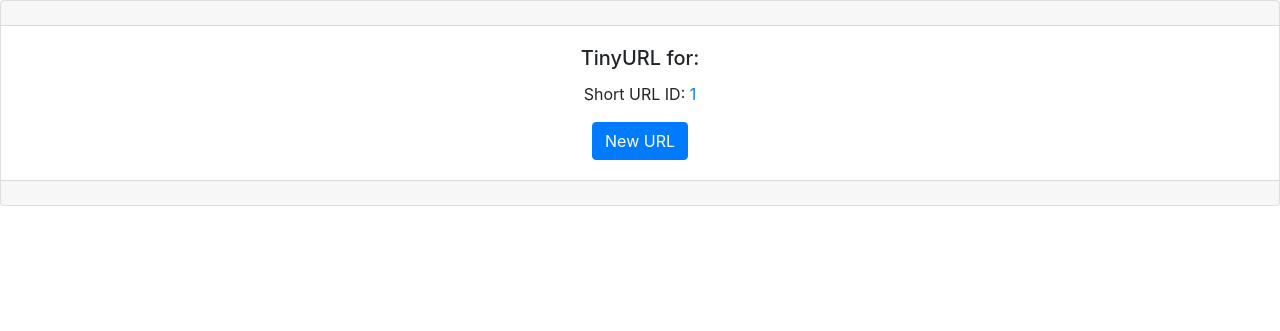
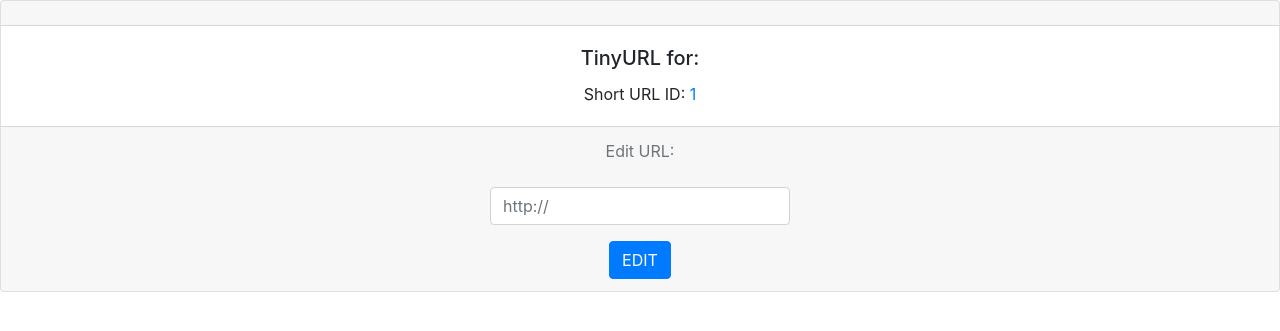
Before and after one commit to knnku/tinyapp, a Node server app: page /urls/1 in a window 1280 px wide. Shown: the part 56-387 px from the top of the page. Run offline with Node 20, Linux system fonts and the light colour scheme; some libraries are stand-ins or nearby versions.

Commit message:
Implement change url form on new url views.

```diff
--- a/express_server.js
+++ b/express_server.js
@@ -16,6 +16,8 @@ tinyUrlApp.set("view engine", "ejs");
 tinyUrlApp.use(express.urlencoded({ extended: true }));
 
 //-------Insert EXPRESS-HTTP methods here------>
+
+
 
 //Delete URL
 tinyUrlApp.post("/urls/:id/delete", (req, res) => {
--- a/views/urls_show.ejs
+++ b/views/urls_show.ejs
@@ -21,9 +21,20 @@
         <p class="card-text">
           Short URL ID: <a href="/u/<%= id %>"><%= id %></a>
         </p>
-        <a class="btn btn-primary" href="/urls/new">New URL</a>
       </div>
-      <div class="card-footer text-muted"></div>
+      <div class="card-footer text-muted">
+          <form action="POST" action="/urls/">
+            <label for="longURL">Edit URL:</label>
+              <input
+                class="form-control"
+                type="text"
+                name="longURL"
+                placeholder="http://"
+                style="width: 300px; margin: 1em auto"
+              />
+              <button class="btn btn-primary" type="submit">EDIT</button>
+          </form>
+      </div>
 
     </div>
 
```
